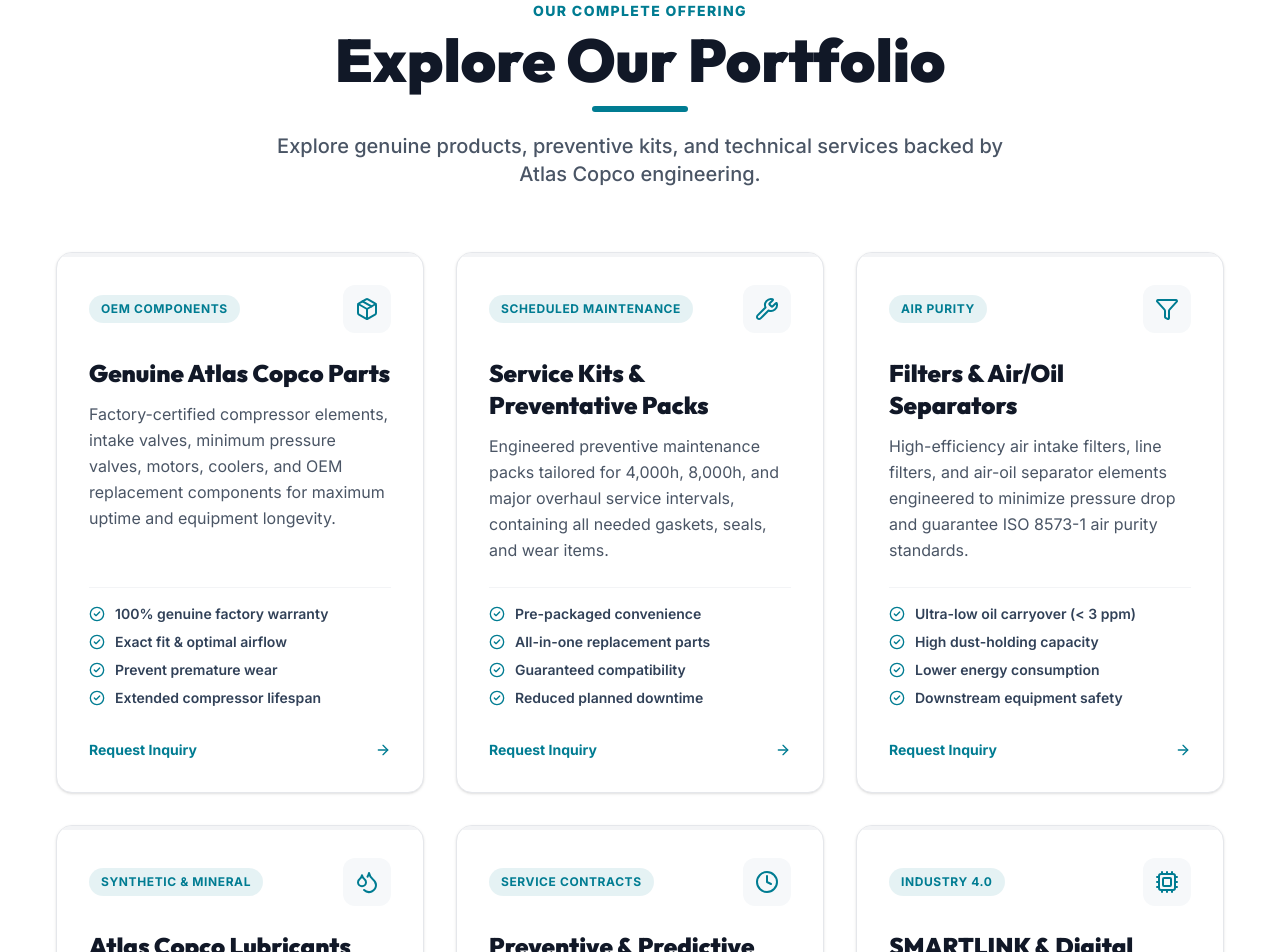
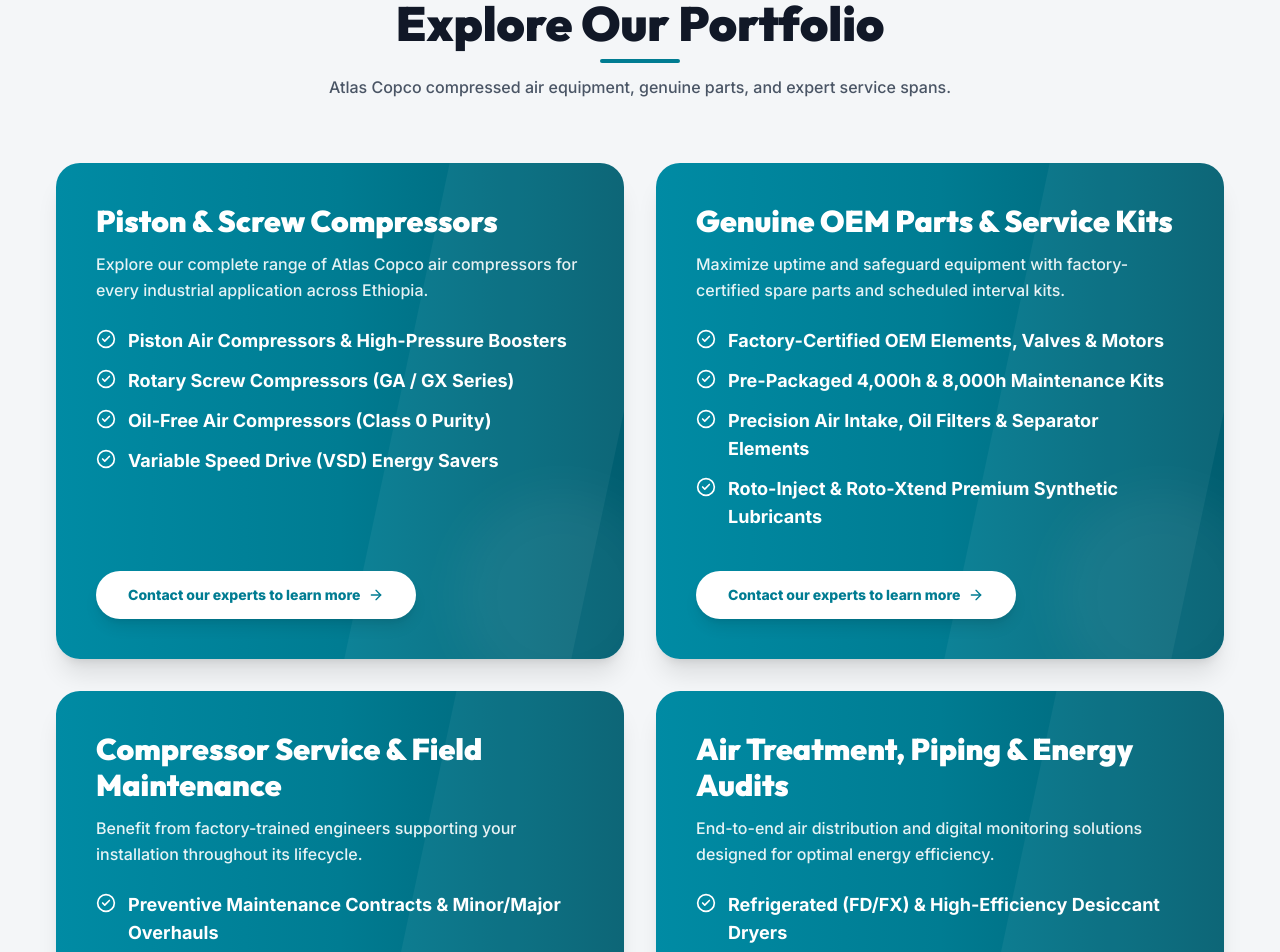
Before and after one commit to MogesBekele/Aurora-Green-Industry, a React (Vite) app: page /atlas-copco in a window 1280 px wide. Shown: the part 1320-2272 px from the top of the page. Built offline with nearby package versions, Linux system fonts and the light colour scheme.

Commit message:
update atlas page

```diff
--- a/src/pages/AtlasCopco.tsx
+++ b/src/pages/AtlasCopco.tsx
@@ -18,78 +18,50 @@
 } from 'lucide-react'
 import { useRevealAll } from '../hooks/useReveal'
 
-const categories = [
+const serviceCards = [
+  {
+    id: 'compressors',
+    title: 'Piston & Screw Compressors',
+    subtitle: 'Explore our complete range of Atlas Copco air compressors for every industrial application across Ethiopia.',
+    services: [
+      'Piston Air Compressors & High-Pressure Boosters',
+      'Rotary Screw Compressors (GA / GX Series)',
+      'Oil-Free Air Compressors (Class 0 Purity)',
+      'Variable Speed Drive (VSD) Energy Savers',
+    ],
+  },
   {
     id: 'genuine-parts',
-    icon: Package,
-    badge: 'OEM Components',
-    title: 'Genuine Atlas Copco Parts',
-    description:
-      'Factory-certified compressor elements, intake valves, minimum pressure valves, motors, coolers, and OEM replacement components for maximum uptime and equipment longevity.',
-    features: ['100% genuine factory warranty', 'Exact fit & optimal airflow', 'Prevent premature wear', 'Extended compressor lifespan'],
+    title: 'Genuine OEM Parts & Service Kits',
+    subtitle: 'Maximize uptime and safeguard equipment with factory-certified spare parts and scheduled interval kits.',
+    services: [
+      'Factory-Certified OEM Elements, Valves & Motors',
+      'Pre-Packaged 4,000h & 8,000h Maintenance Kits',
+      'Precision Air Intake, Oil Filters & Separator Elements',
+      'Roto-Inject & Roto-Xtend Premium Synthetic Lubricants',
+    ],
   },
   {
-    id: 'service-kits',
-    icon: Wrench,
-    badge: 'Scheduled Maintenance',
-    title: 'Service Kits & Preventative Packs',
-    description:
-      'Engineered preventive maintenance packs tailored for 4,000h, 8,000h, and major overhaul service intervals, containing all needed gaskets, seals, and wear items.',
-    features: ['Pre-packaged convenience', 'All-in-one replacement parts', 'Guaranteed compatibility', 'Reduced planned downtime'],
+    id: 'maintenance-services',
+    title: 'Compressor Service & Field Maintenance',
+    subtitle: 'Benefit from factory-trained engineers supporting your installation throughout its lifecycle.',
+    services: [
+      'Preventive Maintenance Contracts & Minor/Major Overhauls',
+      'Vibration Analysis, Thermographic & Element Inspections',
+      'Factory-Certified Diagnostic & Repair Interventions',
+      'Emergency On-Site Response Across All Ethiopian Hubs',
+    ],
   },
   {
-    id: 'filters-separators',
-    icon: Filter,
-    badge: 'Air Purity',
-    title: 'Filters & Air/Oil Separators',
-    description:
-      'High-efficiency air intake filters, line filters, and air-oil separator elements engineered to minimize pressure drop and guarantee ISO 8573-1 air purity standards.',
-    features: ['Ultra-low oil carryover (< 3 ppm)', 'High dust-holding capacity', 'Lower energy consumption', 'Downstream equipment safety'],
-  },
-  {
-    id: 'lubricants',
-    icon: Droplets,
-    badge: 'Synthetic & Mineral',
-    title: 'Atlas Copco Lubricants (Roto-Inject & Roto-Xtend)',
-    description:
-      'Premium synthetic fluids specifically formulated for severe operating temperatures in Ethiopia, preventing thermal breakdown, varnish, and oxidation.',
-    features: ['Up to 8,000 operating hours', 'Superior thermal stability', 'Anti-foaming chemistry', 'Protection against corrosion'],
-  },
-  {
-    id: 'maintenance-plans',
-    icon: Clock,
-    badge: 'Service Contracts',
-    title: 'Preventive & Predictive Maintenance',
-    description:
-      'Comprehensive planned service agreements, vibration analysis, thermographic scans, and rapid emergency troubleshooting dispatched across industrial hubs in Ethiopia.',
-    features: ['Factory-trained technicians', 'Regular health assessments', 'Emergency on-site response', 'Tailored service contracts'],
-  },
-  {
-    id: 'digital-services',
-    icon: Cpu,
-    badge: 'Industry 4.0',
-    title: 'SMARTLINK & Digital Monitoring',
-    description:
-      'Cloud-enabled 24/7 compressor monitoring. Real-time telemetry, early fault prediction, operating status alerts, and remote optimization through SMARTLINK hardware.',
-    features: ['24/7 remote condition tracking', 'Predictive failure alerts', 'Energy efficiency telemetry', 'Custom performance reports'],
-  },
-  {
-    id: 'energy-optimization',
-    icon: Zap,
-    badge: 'Sustainability & ROI',
-    title: 'AIRScan Energy Audits & Optimization',
-    description:
-      'Professional compressed air auditing that identifies leakages, artificial demand, and pressure losses to reduce electricity expenses by up to 30%.',
-    features: ['Full system pressure profiling', 'Air leak quantification', 'VSD energy retrofit studies', 'Rapid payback period'],
-  },
-  {
-    id: 'air-treatment',
-    icon: Gauge,
-    badge: 'Air Treatment',
-    title: 'Dryers, Piping & Air Treatment',
-    description:
-      'Atlas Copco refrigerated and desiccant dryers (FD & FX series), zero-loss condensate drains, and lightweight leak-free AIRnet aluminium piping distribution systems.',
-    features: ['Stable pressure dew points', 'Zero corrosion AIRnet piping', 'Energy-saving condensate drains', 'Complete air distribution solutions'],
+    id: 'air-treatment-optimization',
+    title: 'Air Treatment, Piping & Energy Audits',
+    subtitle: 'End-to-end air distribution and digital monitoring solutions designed for optimal energy efficiency.',
+    services: [
+      'Refrigerated (FD/FX) & High-Efficiency Desiccant Dryers',
+      'Corrosion-Free AIRnet Leak-Free Aluminium Piping',
+      'SMARTLINK 24/7 Cloud Telemetry & Predictive Alerts',
+      'AIRScan Energy Audits with Up to 30% Power Reductions',
+    ],
   },
 ]
 
@@ -227,74 +199,64 @@
         </div>
       </section>
 
-      {/* ── Product & Service Catalog Grid (Official Card Style) ── */}
-      <section className="py-20 lg:py-28 bg-white">
+      {/* ── Product & Service Portfolio (Atlas Copco Cyan Cards with Bold Lists on Gray Background) ── */}
+      <section className="py-20 lg:py-28 bg-[#f4f6f8] border-t border-b border-gray-200">
         <div className="max-w-[1500px] mx-auto px-4 sm:px-8 lg:px-14">
-          <div className="reveal text-center mb-16 max-w-3xl mx-auto">
-            <span className="text-[#007c92] font-extrabold uppercase tracking-widest text-xs sm:text-sm">
-              Our Complete Offering
-            </span>
+          <div className="reveal text-center mb-16 max-w-2xl mx-auto">
             <h2
-              className="text-4xl sm:text-5xl lg:text-6xl font-display font-900 text-[#111827] mt-2 mb-4"
+              className="text-4xl sm:text-5xl font-display font-900 text-[#111827] mb-3"
               style={{ fontFamily: 'Outfit, sans-serif', fontWeight: 900 }}
             >
               Explore Our Portfolio
             </h2>
-            <div className="w-24 h-1.5 bg-[#007c92] mx-auto mb-5 rounded-full" />
-            <p className="text-gray-600 text-lg sm:text-xl font-medium">
-              Explore genuine products, preventive kits, and technical services backed by Atlas Copco engineering.
+            <div className="w-20 h-1 bg-[#007c92] mx-auto mb-3 rounded-full" />
+            <p className="text-gray-600 text-base font-medium">
+              Atlas Copco compressed air equipment, genuine parts, and expert service spans.
             </p>
           </div>
 
-          <div className="grid grid-cols-1 md:grid-cols-2 lg:grid-cols-3 gap-8 stagger-children">
-            {categories.map(({ id, icon: Icon, badge, title, description, features }) => (
+          <div className="grid grid-cols-1 lg:grid-cols-2 gap-8 stagger-children">
+            {serviceCards.map(({ id, title, subtitle, services }) => (
               <div
                 key={id}
-                id={`offering-${id}`}
-                className="reveal flex flex-col bg-white rounded-2xl border border-gray-200 hover:border-[#007c92]/50 shadow-sm hover:shadow-xl transition-all duration-300 p-8 group relative overflow-hidden"
+                id={`service-card-${id}`}
+                className="reveal relative overflow-hidden rounded-3xl p-8 sm:p-10 shadow-xl bg-gradient-to-r from-[#008ba4] via-[#007c92] to-[#005e70] text-white flex flex-col justify-between group transition-all duration-300 hover:shadow-2xl"
               >
-                {/* Top cyan accent line */}
-                <div className="absolute top-0 left-0 right-0 h-1 bg-gray-100 group-hover:bg-[#007c92] transition-colors" />
+                {/* Atlas Copco signature geometric wave on the right */}
+                <div className="absolute right-0 top-0 bottom-0 w-2/5 bg-white/5 pointer-events-none transform -skew-x-12" />
+                <div className="absolute -bottom-10 -right-10 w-52 h-52 bg-white/5 rounded-full blur-xl pointer-events-none" />
 
-                {/* Badge and Icon */}
-                <div className="flex items-center justify-between mb-6">
-                  <span className="text-xs font-bold uppercase tracking-wider text-[#007c92] bg-[#007c92]/10 px-3 py-1.5 rounded-full">
-                    {badge}
-                  </span>
-                  <div className="w-12 h-12 rounded-xl bg-[#f6f8fa] group-hover:bg-[#007c92] text-[#007c92] group-hover:text-white transition-colors flex items-center justify-center shrink-0">
-                    <Icon size={24} />
-                  </div>
-                </div>
-
+                <div className="relative z-10">
                   <h3
-                  className="text-2xl font-display font-900 text-[#111827] mb-3 group-hover:text-[#007c92] transition-colors"
+                    className="text-2xl sm:text-3xl font-display font-900 text-white mb-3"
                     style={{ fontFamily: 'Outfit, sans-serif', fontWeight: 900 }}
                   >
                     {title}
                   </h3>
-
-                <p className="text-gray-600 text-base leading-relaxed mb-6 flex-grow">
-                  {description}
+                  <p className="text-white/90 text-sm sm:text-base leading-relaxed mb-6 font-medium max-w-xl">
+                    {subtitle}
                   </p>
 
-                <div className="pt-4 border-t border-gray-100 mb-6">
-                  <ul className="space-y-2">
-                    {features.map((feat) => (
-                      <li key={feat} className="flex items-start gap-2.5 text-sm font-semibold text-slate-700">
-                        <CheckCircle2 size={16} className="text-[#007c92] mt-0.5 shrink-0" />
-                        <span>{feat}</span>
+                  {/* Service provided list in BOLD */}
+                  <ul className="space-y-3 mb-8">
+                    {services.map((item) => (
+                      <li key={item} className="flex items-start gap-3 text-base sm:text-lg font-bold text-white">
+                        <CheckCircle2 size={20} className="text-white mt-0.5 shrink-0" />
+                        <span>{item}</span>
                       </li>
                     ))}
                   </ul>
                 </div>
 
+                <div className="relative z-10 pt-2">
                   <Link
                     to="/contact"
-                  className="inline-flex items-center justify-between w-full font-bold text-sm text-[#007c92] group-hover:text-[#006073] pt-2"
+                    className="bg-white text-[#007c92] hover:bg-gray-100 font-extrabold px-8 py-3.5 rounded-full text-sm inline-flex items-center gap-2 shadow-lg transition-all transform group-hover:translate-x-1"
                   >
-                  <span>Request Inquiry</span>
-                  <ArrowRight size={16} className="transform group-hover:translate-x-1 transition-transform" />
+                    Contact our experts to learn more
+                    <ArrowRight size={16} />
                   </Link>
+                </div>
               </div>
             ))}
           </div>
```
Lines whose indentation alone changed are shown as unchanged.
